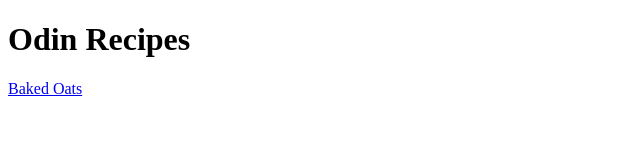
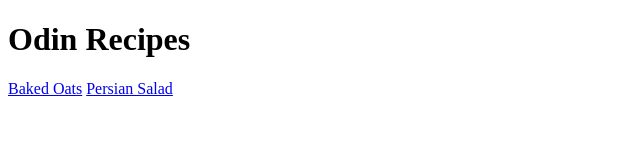
Before and after one commit to EthanW00/Odin-Recipes, a plain HTML site: page index.html in a window 1280 px wide. Shown: the whole page, without its empty margins (0-640 px from the left). Drawn offline with Linux system fonts and the light colour scheme.

Commit message:
Added a link
Created a link to the new recipe page for Persian Salad

```diff
--- a/index.html
+++ b/index.html
@@ -8,5 +8,6 @@
 <body>
     <h1>Odin Recipes</h1>
     <a href="recipes/baked-oats.html">Baked Oats</a>
+    <a href="recipes/persian-salad.html">Persian Salad</a>
 </body>
 </html>
```
